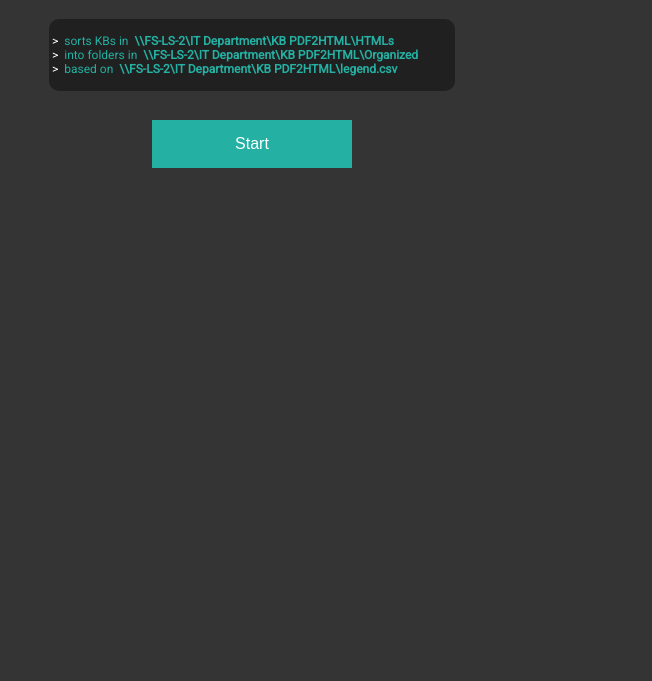
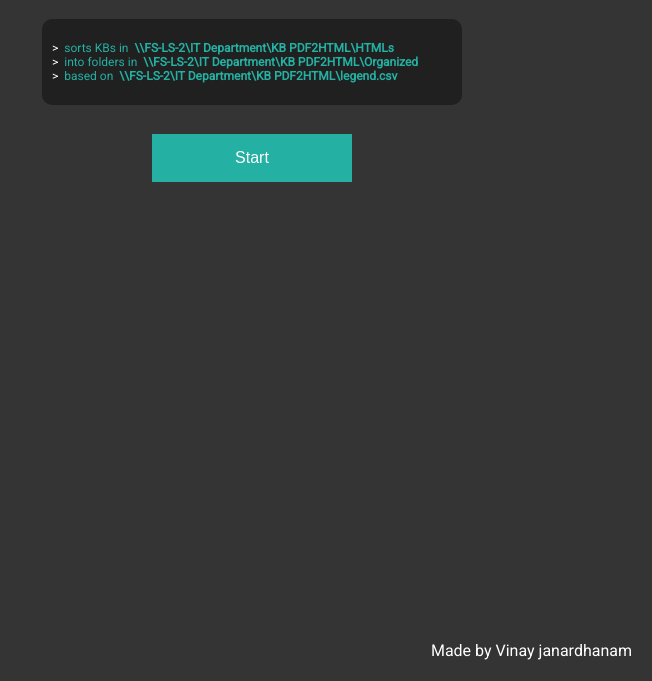
Before and after one commit to vinay1337/kb-organizer, an Electron app: page index.html in a window 800 px wide. Shown: the part 119-800 px from the top of the page, without its empty margins (148-800 px from the left). Drawn offline with Linux system fonts and the light colour scheme; no server answers.

Commit message:
Made CSS prettier Added credits

```diff
--- a/index.html
+++ b/index.html
@@ -49,17 +49,27 @@
             background-color: #202020;
             margin: 10px auto;
             width: 400px;
-            padding: 3px;
+            padding: 10px 10px;
             text-align: left;
+        }
+
+        .bottom {
+            position: absolute;
+            bottom: 5px;
+            right: 20px;
+            text-align: left;
+            color: white;
         }
 
         span {
             color: white;
         }
-        #loadtext{
+
+        #loadtext {
             color: white;
         }
-        #close{
+
+        #close {
             display: none;
             margin: auto;
             font-size: 12px;
@@ -82,8 +92,11 @@
         <input class='btn' type='button' id='btn' value='Start'>
         <p id='loadtext'></p>
         <img src='loading.gif' class='gif' id='gif' />
-        <br/>
+        <br />
         <input class='btn' type='button' id='close' value='Close'>
+        <div class='bottom'>
+            <p>Made by Vinay janardhanam</p>
+        </div>
     </div>
     <script>
         // You can also require other files to run in this process
```
